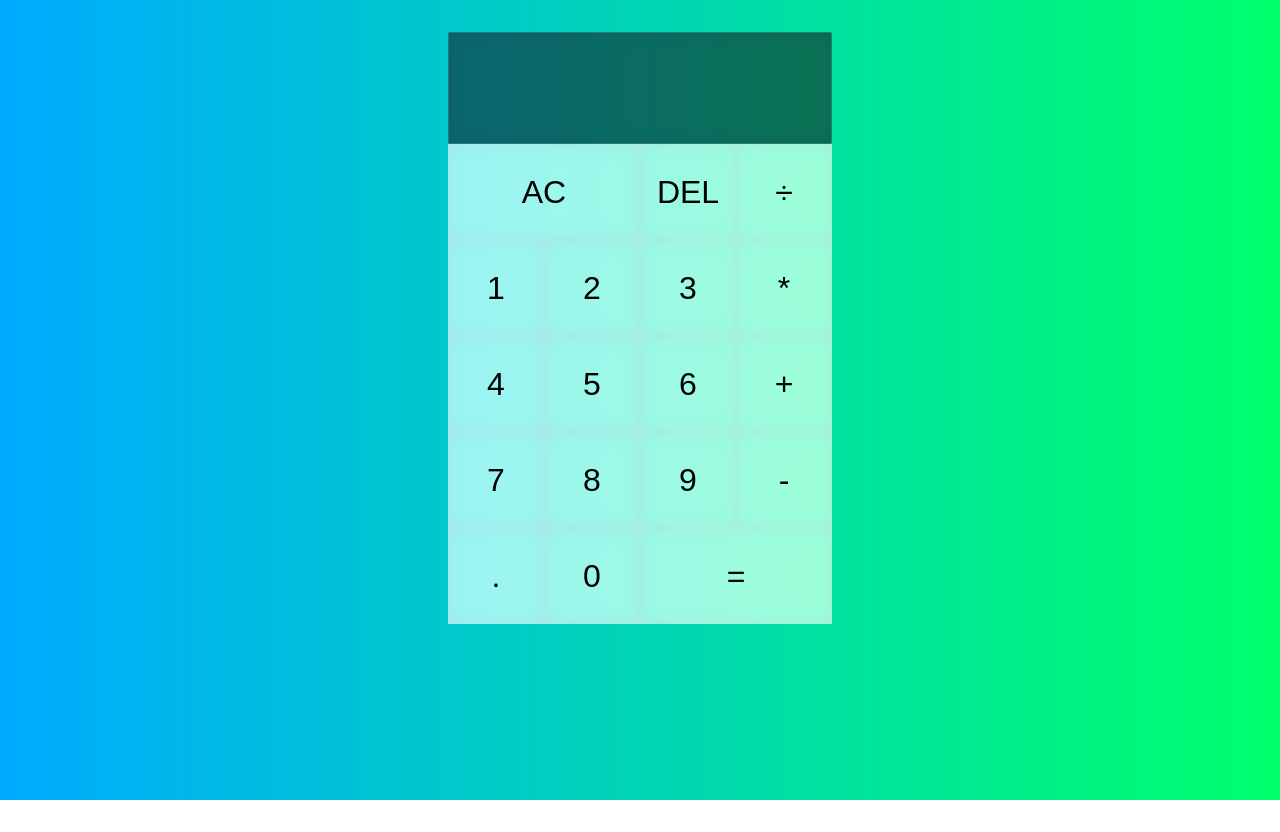
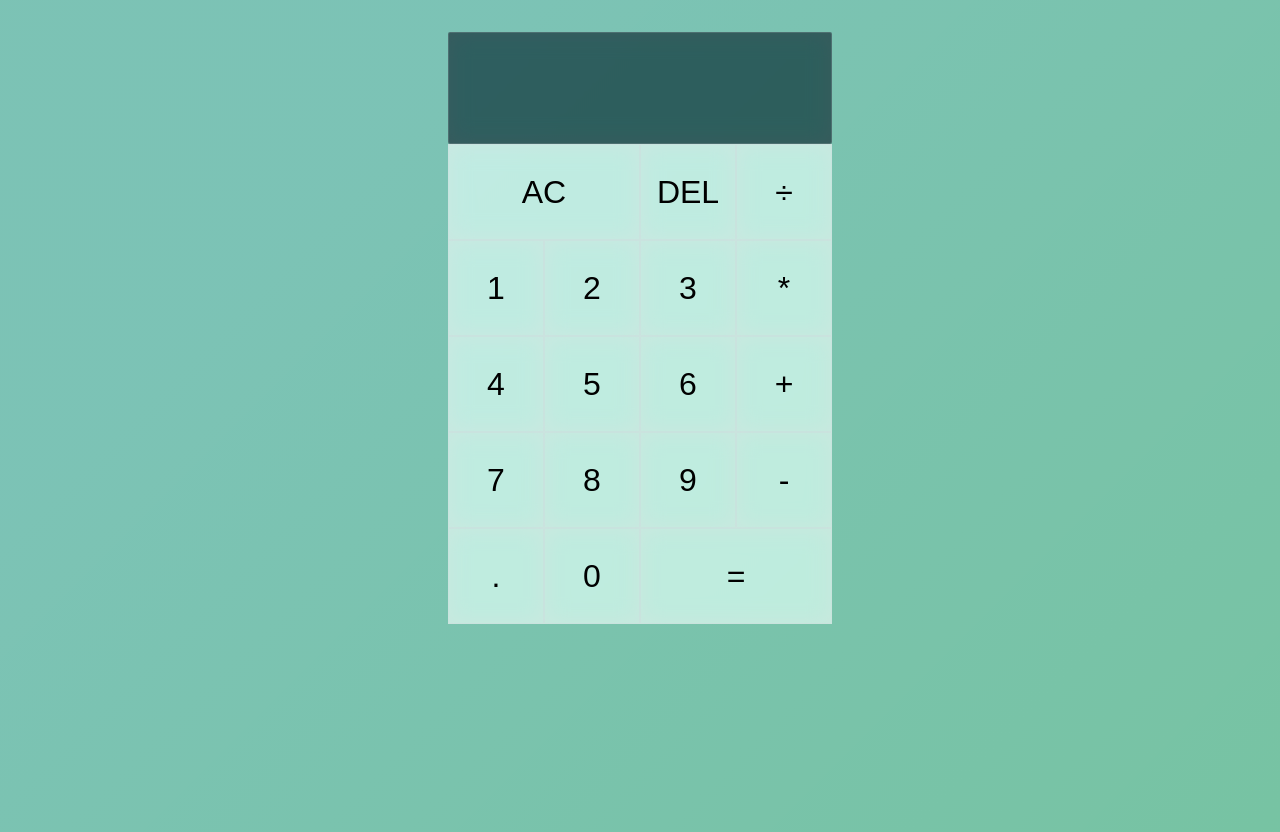
Before and after one commit to Aintripin/React_calculator, a React (Create React App) app in the folder calculator_v00/: page / in a window 1280 px wide. Before the commit the page ends 800 px from the top, so only its background shows below. Built offline with nearby package versions, Linux system fonts and the light colour scheme.

Commit message:
added animated background

```diff
--- a/calculator_v00/src/App.js
+++ b/calculator_v00/src/App.js
@@ -149,6 +149,7 @@ function App() {
   const [{currentOperand, previousOperand, operation }, dispatch] = useReducer(reducer, {})
   // dispatch({type: ACTIONS.ADD_DIGIT, payload: {digit: 1}})
   return (
+    <div className = "glass">
       <div className = "calculator-grid">
         <div className = "output">
           <div className = "previous-operand"> {formatOperand(previousOperand)} {operation} </div>
@@ -189,6 +190,7 @@ function App() {
           =
         </button>
       </div>
+    </div>
   );
 }
 
--- a/calculator_v00/src/styles.css
+++ b/calculator_v00/src/styles.css
@@ -71,7 +71,7 @@ body {
   font-size: 2.5rem;
 }
 
-/* Glassmorphism card effect */
+/* Glassmorphism effect */
 .output {
   backdrop-filter: blur(11px) saturate(157%);
   -webkit-backdrop-filter: blur(11px) saturate(157%);
@@ -86,4 +86,36 @@ body {
   background-color: rgba(255, 255, 255, 0.61);
   border: 1px solid rgba(209, 213, 219, 0.3);
 }
+
+body {
+  background: linear-gradient(-45deg, rgba(0, 77, 116, 0.443), rgba(0, 146, 61, 0.549), rgba(0, 138, 112, 0.514), rgba(0, 134, 103, 0.514));
+  background-size: 400% 400%;
+  -webkit-animation: gradient 5s ease infinite;
+          animation: gradient 5s ease infinite;
+  height: 100vh;
+}
+
+@-webkit-keyframes gradient {
+  0% {
+    background-position: 0% 50%;
+  }
+  50% {
+    background-position: 100% 50%;
+  }
+  100% {
+    background-position: 0% 50%;
+  }
+}
+
+@keyframes gradient {
+  0% {
+    background-position: 0% 50%;
+  }
+  50% {
+    background-position: 100% 50%;
+  }
+  100% {
+    background-position: 0% 50%;
+  }
+}
 /*# sourceMappingURL=styles.css.map */
--- a/calculator_v00/src/styles.scss
+++ b/calculator_v00/src/styles.scss
@@ -1,3 +1,5 @@
+
+
 *, *::before, *::after{
     box-sizing: border-box;
 }
@@ -60,16 +62,8 @@ body {
 }
 
 
-// trying to implement glassmorphism
 
-// body {
-//     background-color: #111927;
-//     background-image:
-//         radial-gradient(at 47% 33%, hsl(162.00, 77%, 40%) 0, transparent 59%),
-//         radial-gradient(at 82% 65%, hsl(218.00, 39%, 11%) 0, transparent 55%);
-// }
-
-/* Glassmorphism card effect */
+/* Glassmorphism effect */
 .output{
     backdrop-filter: blur(11px) saturate(157%);
     -webkit-backdrop-filter: blur(11px) saturate(157%);
@@ -85,3 +79,28 @@ body {
     // border-radius: 1px;
     border: 1px solid rgba(209, 213, 219, 0.3);
 }
+
+// background animation
+
+
+
+body {
+	background: linear-gradient(-45deg,
+    rgba(0, 77, 116, 0.443), rgba(0, 146, 61, 0.549),
+    rgba(0, 138, 112, 0.514), rgba(0, 134, 103, 0.514));
+	background-size: 400% 400%;
+	animation: gradient 5s ease infinite;
+	height: 100vh;
+}
+
+@keyframes gradient {
+	0% {
+		background-position: 0% 50%;
+	}
+	50% {
+		background-position: 100% 50%;
+	}
+	100% {
+		background-position: 0% 50%;
+	}
+}
```
Also changed, not shown: 1 other file (tests, documents, lock files or other folders). Lines whose indentation alone changed are shown as unchanged.
